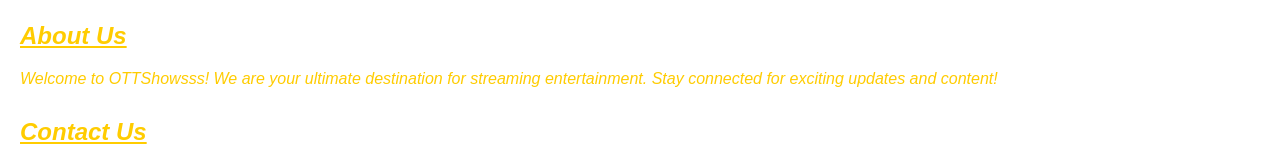
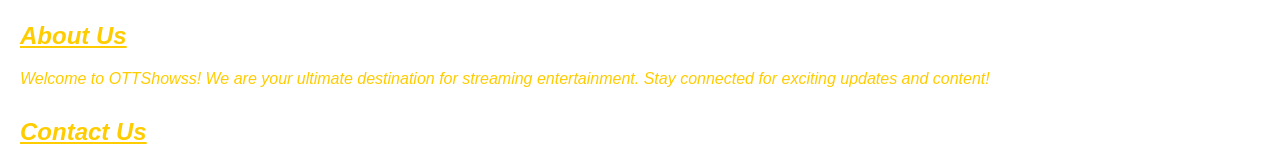
Before and after one commit to OTTShowss/home, a plain HTML site: page index.html in a window 1280 px wide. Shown: the part 352-512 px from the top of the page. Drawn offline with Linux system fonts and the light colour scheme.

Commit message:
Update index.html

```diff
--- a/index.html
+++ b/index.html
@@ -71,7 +71,7 @@
         </marquee>
         <div class="about-us">
             <h2><u>About Us</u></h2>
-            <p>Welcome to OTTShowsss! We are your ultimate destination for streaming entertainment. Stay connected for exciting updates and content!</p>
+            <p>Welcome to OTTShowss! We are your ultimate destination for streaming entertainment. Stay connected for exciting updates and content!</p>
         </div>
         <div class="contact-us">
             <h2><u>Contact Us</u></h2>
```
